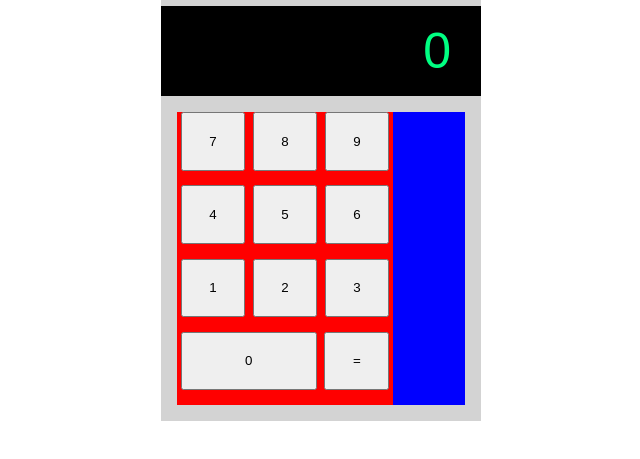
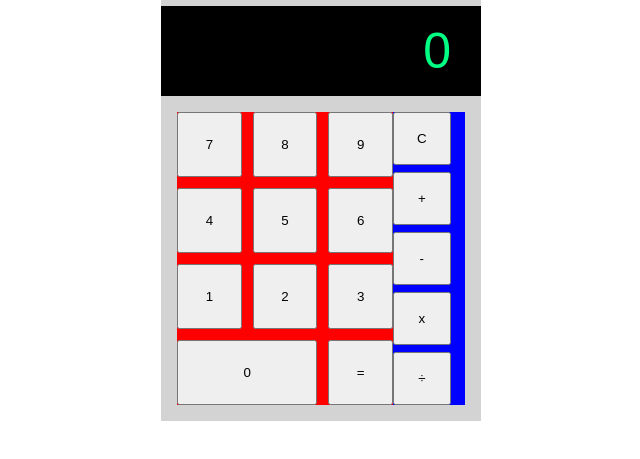
Before and after one commit to marcoceccarelli98/htmlcss-simple-calculator, a plain HTML site: page index.html in a window 1280 px wide. Shown: the part 189-648 px from the top of the page, without its empty margins (319-959 px from the left). Drawn offline with Linux system fonts and the light colour scheme; a web font is replaced by a local one.

Commit message:
[UPD] Add symbols

```diff
--- a/css/style.css
+++ b/css/style.css
@@ -17,6 +17,13 @@ body {
     display: flex;
     width: 100%;
     height: 700px;
+    align-content: space-between;
+}
+
+.d-flex-vertical {
+    display: flex;
+    flex-direction: column;
+    justify-content: space-between;
 }
 
 .justify-center {
@@ -79,7 +86,7 @@ body {
     width: 75%;
     height: 100%;
     flex-wrap: wrap;
-    justify-content: space-around;
+    justify-content: space-between;
     background-color: red;
 }
 
@@ -91,10 +98,15 @@ body {
 
 .numbers {
     width: 30%;
-    height: 20%;
+    height: 22%;
+}
+
+.symbols {
+    width: 80%;
+    height: 18%;
 }
 
 /* ZERO 0 */
 #zero {
-    width: 63%;
+    width: 65%;
 }
--- a/index.html
+++ b/index.html
@@ -36,8 +36,12 @@
                             <button type="button" class="numbers" id="zero">0</button>
                             <button type="button" class="numbers">=</button>
                         </div>
-                        <div class="d-flex col-signpad">
-
+                        <div class="d-flex-vertical  col-signpad">
+                            <button type="button" class="symbols">C</button>
+                            <button type="button" class="symbols">+</button>
+                            <button type="button" class="symbols">-</button>
+                            <button type="button" class="symbols">x</button>
+                            <button type="button" class="symbols">&#247;</button>
                         </div>
                     </div>
                 </div>
```
